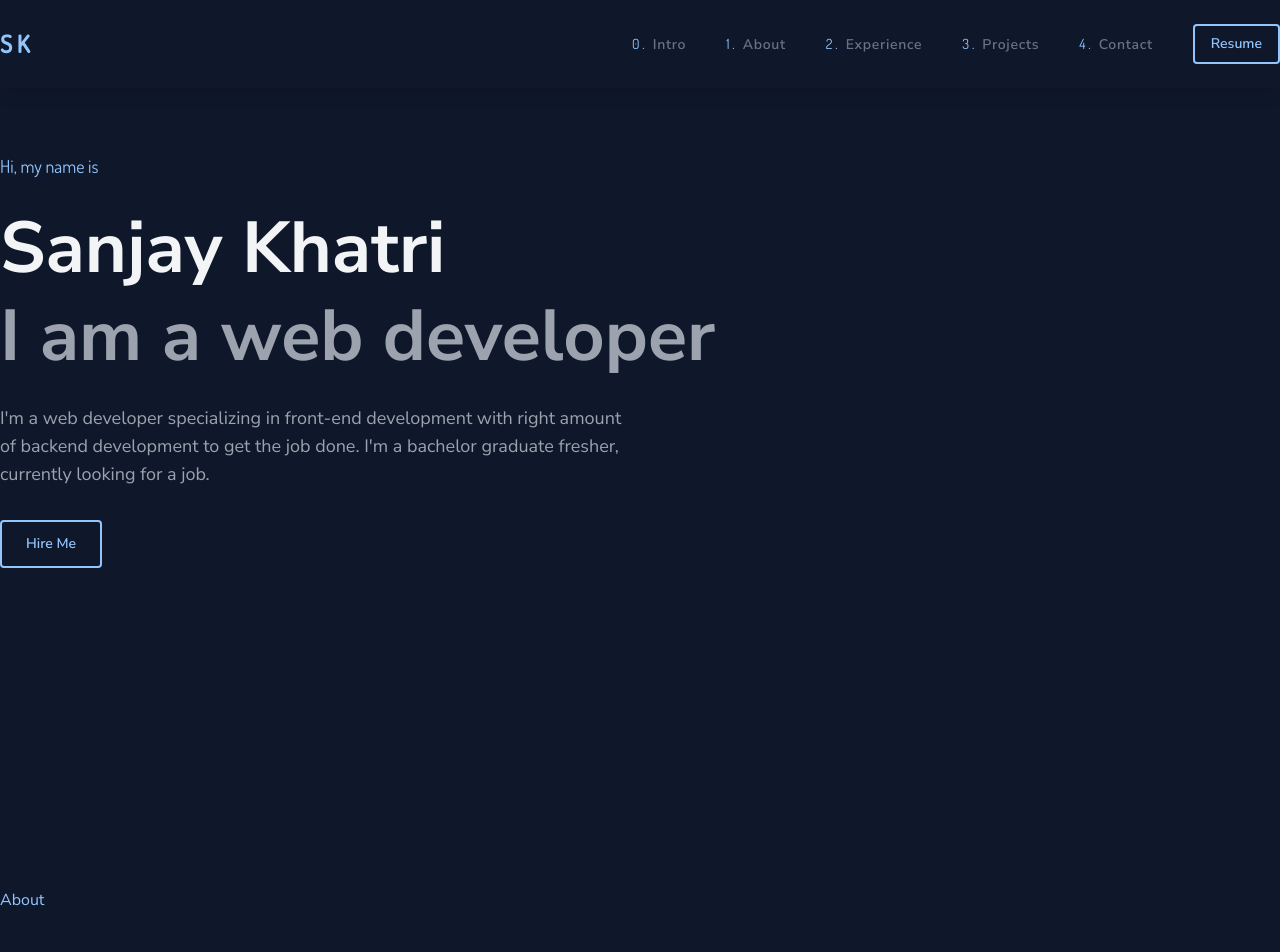
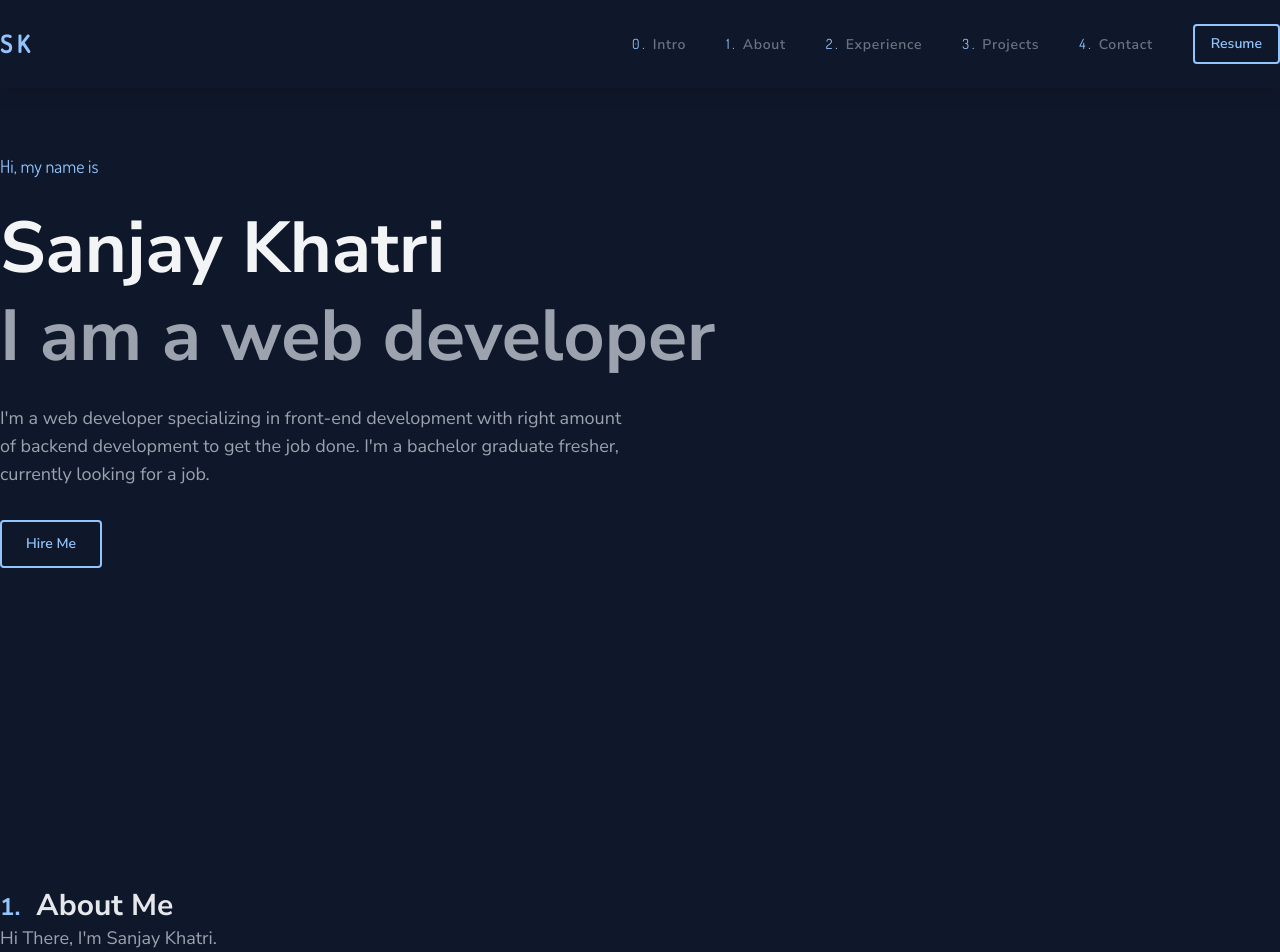
Before and after one commit to sanzaikc/portfolio_v2, a React (Create React App) app: page / in a window 1280 px wide. Shown: the top 952 px of the page. Built offline with nearby package versions, Linux system fonts and the light colour scheme.

Commit message:
custom scrollbar

```diff
--- a/src/components/About.jsx
+++ b/src/components/About.jsx
@@ -3,7 +3,11 @@ import React from "react";
 export default function About() {
   return (
     <div id="about" className="h-screen">
-      About
+      <div className="space-x-4 font-bold">
+        <span className="seconday-font text-2xl">1.</span>
+        <span className="text-3xl text-gray-200 ">About Me</span>
+      </div>
+      <div className="text-lg text-gray-400">Hi There, I'm Sanjay Khatri.</div>
     </div>
   );
 }
--- a/src/index.css
+++ b/src/index.css
@@ -24,6 +24,27 @@ html{
   scroll-padding-top: 200px;
 }
 
+/* width */
+::-webkit-scrollbar {
+  width: 8px;
+}
+
+/* Track */
+::-webkit-scrollbar-track {
+  background: #0f172a;
+}
+
+/* Handle */
+::-webkit-scrollbar-thumb {
+  background: #4b5362;
+  border-radius: 1rem;
+}
+
+/* Handle on hover */
+::-webkit-scrollbar-thumb:hover {
+  background: #555;
+}
+
 .app-container {
   @apply mx-auto max-w-7xl;
 }
```
